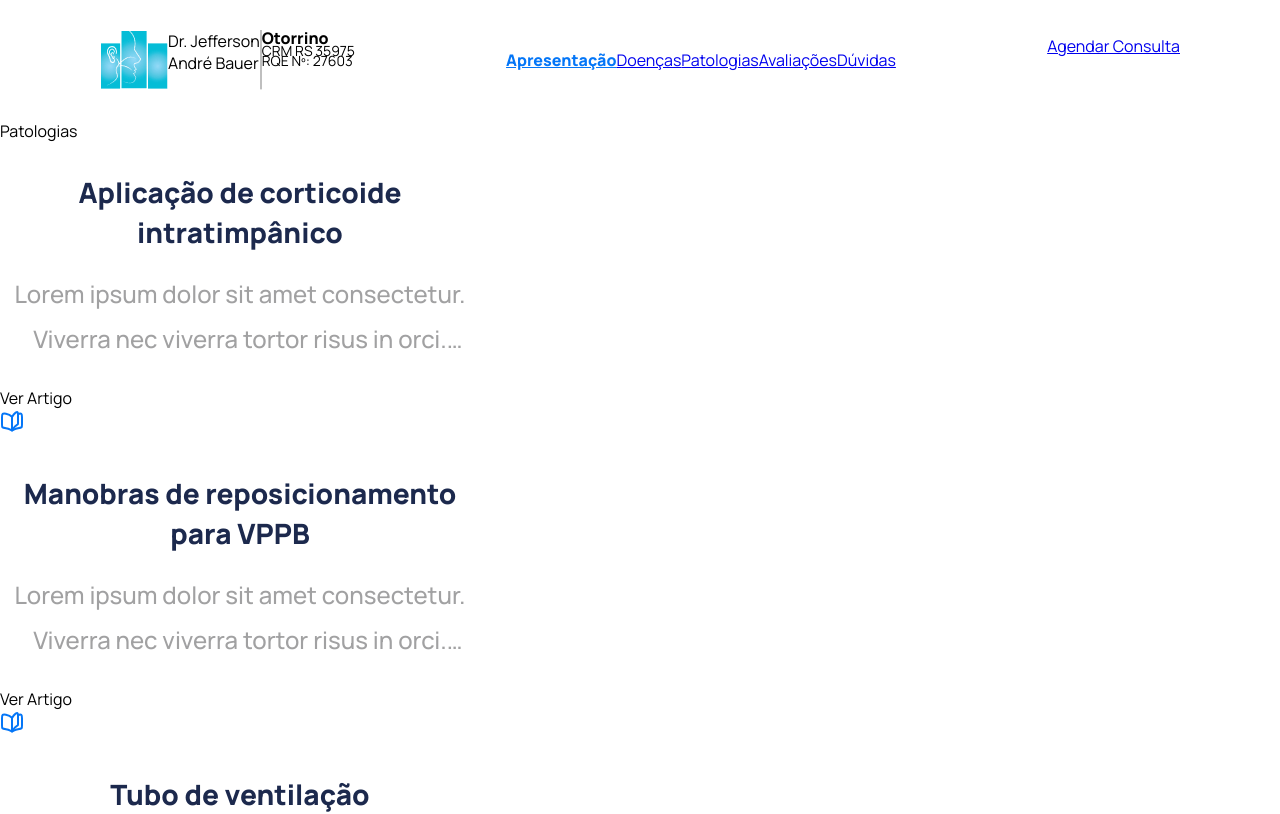
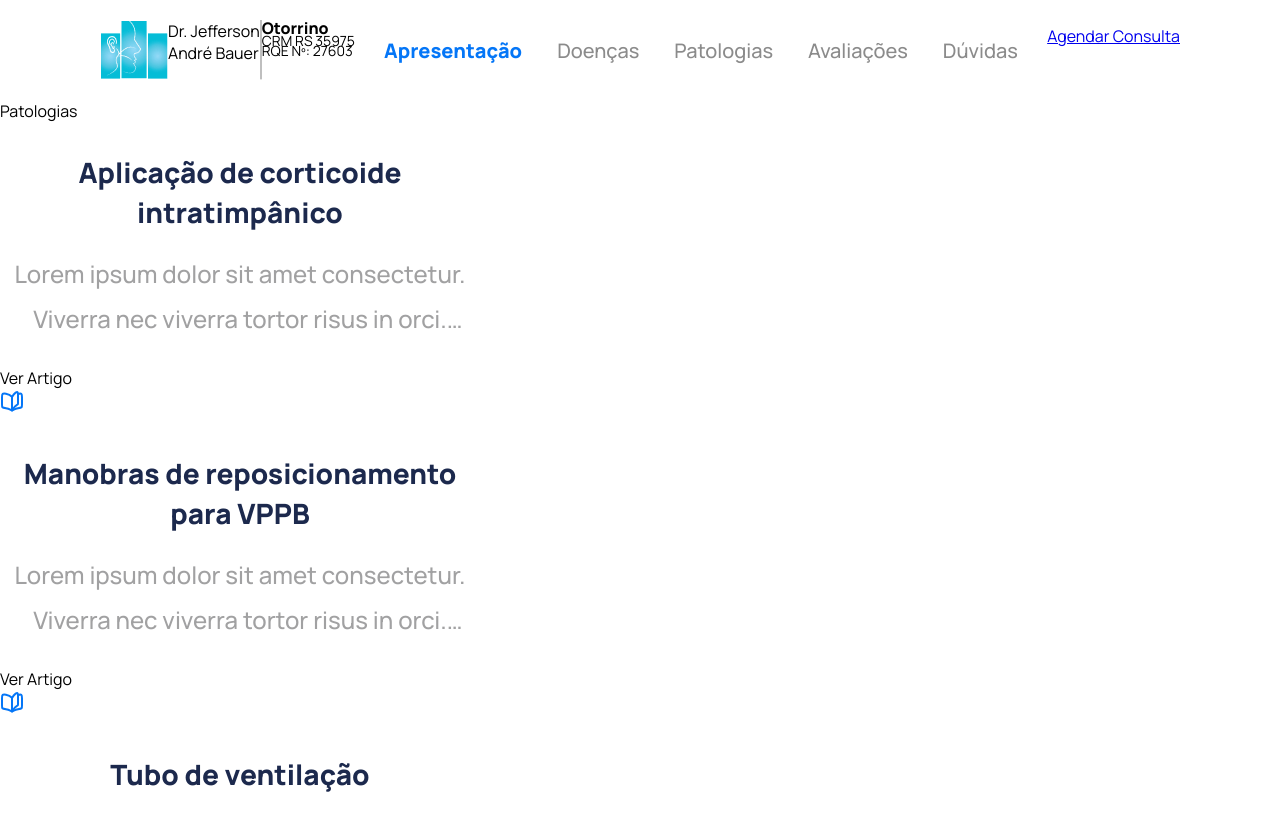
Before and after one commit to agencia-zopa/jefferson-website, a Next.js app: page /patologias in a window 1280 px wide. Shown: the top 814 px of the page. Built offline with nearby package versions, Linux system fonts and the light colour scheme.

Commit message:
refact: improved navbar.component.tsx

```diff
--- a/src/components/navbar/navbar.component.tsx
+++ b/src/components/navbar/navbar.component.tsx
@@ -6,6 +6,11 @@ import { LogoWithDetails } from '@/components/logo-with-details/logo-with-detail
 import { ScheduleAppointment } from '../schedule-appointment/schedule-appointment.component';
 import styles from './navbar.module.scss';
 
+interface NavItem {
+  label: string;
+  href: string;
+}
+
 export function Navbar() {
   const [selectedOption, setSelectedOption] = useState('apresentacao');
 
@@ -13,55 +18,32 @@ export function Navbar() {
     setSelectedOption(option);
   };
 
+  const navOptions: NavItem[] = [
+    { label: 'Apresentação', href: 'apresentacao' },
+    { label: 'Doenças', href: 'doencas' },
+    { label: 'Patologias', href: 'patologias' },
+    { label: 'Avaliações', href: 'avaliacoes' },
+    { label: 'Dúvidas', href: 'duvidas' }
+  ];
+
   return (
     <nav className={styles.container}>
       <LogoWithDetails />
-      <div className={styles.navOptions}>
-        <a
-          className={`${styles.navItem} ${
-            selectedOption === 'apresentacao' ? styles.selected : ''
-          }`}
-          href={'#apresentacao'}
-          onClick={() => handleOptionClick('apresentacao')}
-        >
-          Apresentação
-        </a>
-        <a
-          className={`${styles.navItem} ${
-            selectedOption === 'doencas' ? styles.selected : ''
-          }`}
-          href={'#'}
-          onClick={() => handleOptionClick('doencas')}
-        >
-          Doenças
-        </a>
-        <a
-          className={`${styles.navItem} ${
-            selectedOption === 'patologias' ? styles.selected : ''
-          }`}
-          href={'#patologias'}
-          onClick={() => handleOptionClick('patologias')}
-        >
-          Patologias
-        </a>
-        <a
-          className={`${styles.navItem} ${
-            selectedOption === 'avaliacoes' ? styles.selected : ''
-          }`}
-          href={'#avaliacoes'}
-          onClick={() => handleOptionClick('avaliacoes')}
-        >
-          Avaliações
-        </a>
-        <a
-          className={`${styles.navItem} ${
-            selectedOption === 'duvidas' ? styles.selected : ''
-          }`}
-          href={'#faq'}
-          onClick={() => handleOptionClick('duvidas')}
-        >
-          Dúvidas
-        </a>
+      <div className={styles.items}>
+        {navOptions.map(({ label, href }) => {
+          const isSelected = href === selectedOption;
+
+          return (
+            <a
+              key={href}
+              className={isSelected ? styles.selected : ''}
+              href={`#${href}`}
+              onClick={() => handleOptionClick(href)}
+            >
+              {label}
+            </a>
+          );
+        })}
       </div>
       <div>
         <ScheduleAppointment hasShadow={true} />
--- a/src/components/navbar/navbar.module.scss
+++ b/src/components/navbar/navbar.module.scss
@@ -2,26 +2,25 @@
   display: flex;
   align-items: center;
   justify-content: space-between;
-  height: 120px;
   background-color: #fff;
-  padding: 0 100px;
+  padding: 20px 100px;
 }
 
-.nav-options {
+.items {
   display: flex;
   gap: 5px;
   justify-content: center;
-}
 
-.nav-item {
+  a {
     padding: 12px 15px;
     color: #8b8b8b;
     font-weight: 500;
     font-size: 20px;
     text-decoration: none;
-}
 
-.selected {
+    &.selected {
       font-weight: 800;
       color: #0476f7;
     }
+  }
+}
```
Lines whose indentation alone changed are shown as unchanged.
